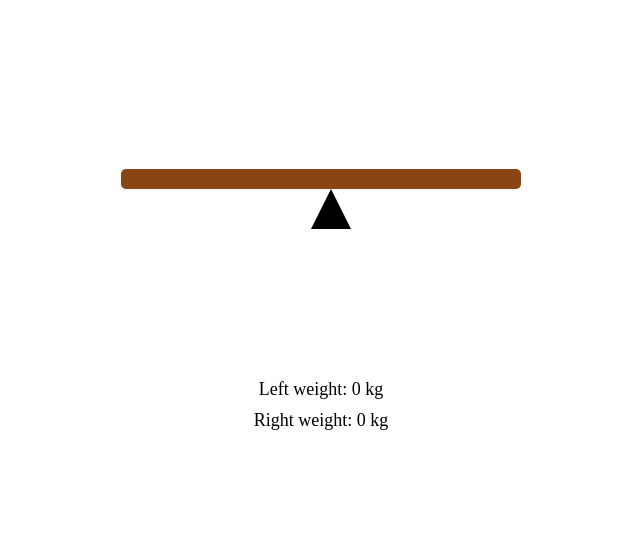
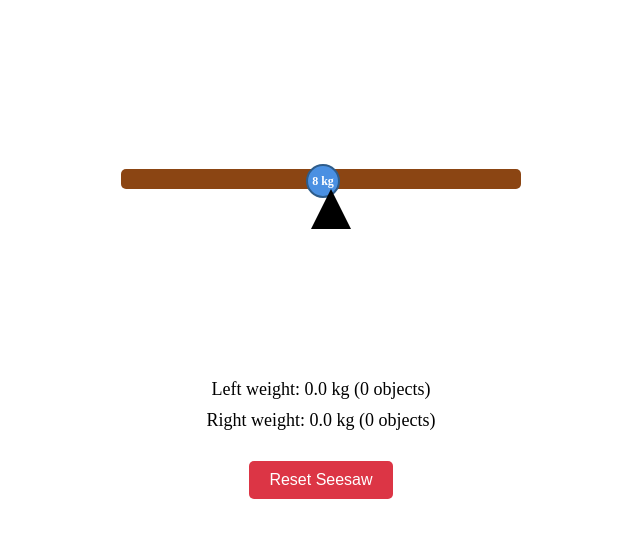
Before and after one commit to OnurCeliiik/Seesaw-Simulation, a plain HTML site: page index.html in a window 1280 px wide. Both pictures are taken after a click on the element 650 px from the left and 316 px from the top of the page. Shown: the part 107-644 px from the top of the page, without its empty margins (319-959 px from the left). Drawn offline with Linux system fonts and the light colour scheme.

Commit message:
weight display in ui & reset button

```diff
--- a/index.html
+++ b/index.html
@@ -33,8 +33,9 @@
         </div>
 
         <div class="ui-section">
-            <p>Left weight: <span id="left-weight">0</span> kg</p>
-            <p>Right weight: <span id="right-weight">0</span> kg</p>
+            <p>Left weight: <span id="left-weight">0</span> kg (<span id="left-count">0</span> objects)</p>
+            <p>Right weight: <span id="right-weight">0</span> kg (<span id="right-count">0</span> objects)</p>
+            <button id="reset_button" class="reset-button">Reset Seesaw</button>
         </div>
     </div>
 
--- a/script.js
+++ b/script.js
@@ -279,6 +279,9 @@ function calculateSeesawBalance() {
     // Update the state with the new angle
     state.angle = angle;
 
+    // Update the weight totals display
+    updateWeightTotals(leftTotalWeight, rightTotalWeight, leftObjectsCount, rightObjectsCount);
+
     console.log('Balance calculated:', {
         leftTorque: leftTorque.toFixed(2),
         rightTorque: rightTorque.toFixed(2),
@@ -313,6 +316,36 @@ function updatePlankRotation() {
     plankElement.style.transform = `rotate(${state.angle}deg)`;
 
     console.log('Plank rotation updated to:', state.angle.toFixed(2) + ' degrees');
+}
+
+/**
+ * Updates the weight totals display in the UI.
+ * @param {number} leftWeight
+ * @param {number} rightWeight
+ * @param {number} leftCount
+ * @param {number} rightCount
+ */
+function updateWeightTotals(leftWeight, rightWeight, leftCount, rightCount) {
+    const leftWeightElement = document.getElementById('left-weight');
+    const rightWeightElement = document.getElementById('right-weight');
+    const leftCountElement = document.getElementById('left-count');
+    const rightCountElement = document.getElementById('right-count');
+
+    if (!leftWeightElement || !rightWeightElement || !leftCountElement || !rightCountElement) {
+        console.error('Weight display elements not found - cannot update totals');
+        return;
+    }
+
+    leftWeightElement.textContent = leftWeight.toFixed(1);
+    rightWeightElement.textContent = rightWeight.toFixed(1);
+
+    leftCountElement.textContent = leftCount;
+    rightCountElement.textContent = rightCount;
+
+    console.log('Weight totals updated:', {
+        left: leftWeight.toFixed(1) + ' kg (' + leftCount + ' objects)',
+        right: rightWeight.toFixed(1) + ' kg (' + rightCount + ' objects)'
+    });
 }
 
 /**
@@ -389,3 +422,59 @@ function removeRenderedObject(objectId) {
         console.log('Object removed from DOM:', objectId);
     }
 }
+
+function updateAllDisplays() {
+    calculateSeesawBalance();
+}
+
+/**
+ * Resets the seesaw simulation to initial state.
+ * Objects are removed, angle is reset to 0.
+ * Saves the reset state.
+ */
+function resetSimulation() {
+    const plankElement = document.getElementById('plank');
+    if (plankElement) {
+        const existingObjects = plankElement.querySelectorAll('.object');
+        existingObjects.forEach(obj => obj.remove());
+    }
+
+    resetState();
+
+    updateAllDisplays();
+
+    console.log('Simulation reset done, ready for new session');
+}
+
+/**
+ * Initializes the reset button.
+ */
+function initializeResetButton(){
+    const resetButton = document.getElementById('reset_button');
+
+    if (!resetButton) {
+        console.error('Reset button not found - cannot initialize');
+        return;
+    }
+
+    resetButton.addEventListener('click', function() {
+        if (confirm('Are you sure you want to reset the seesaw? All objects will be removed.')) {
+            resetSimulation();
+        }
+    });
+
+    console.log('Reset button initialized, click to reset');
+}
+
+window.addEventListener('DOMContentLoaded', function() {
+    const loaded = loadState();
+    if (!loaded) {
+        console.log('No saved state found to load, starting fresh');
+    } else {
+        renderAllObjects();
+        updateAllDisplays();
+    }
+
+    initializeClickListener();
+    initializeResetButton();
+})
--- a/style.css
+++ b/style.css
@@ -70,3 +70,23 @@
     font-weight: bold;
     border: 2px solid #2E5C8A;
 }
+
+.reset-button {
+    margin-top: 20px;
+    padding: 10px 20px;
+    font-size: 16px;
+    background-color: #dc3545;
+    color: white;
+    border: none;
+    border-radius: 5px;
+    cursor: pointer;
+    transition: background-color 0.2s;
+}
+
+.reset-button:hover {
+    background-color: #c82333;
+}
+
+.reset-button:active {
+    background-color: #bd2130;
+}
```
Also changed, not shown: 1 other file.
